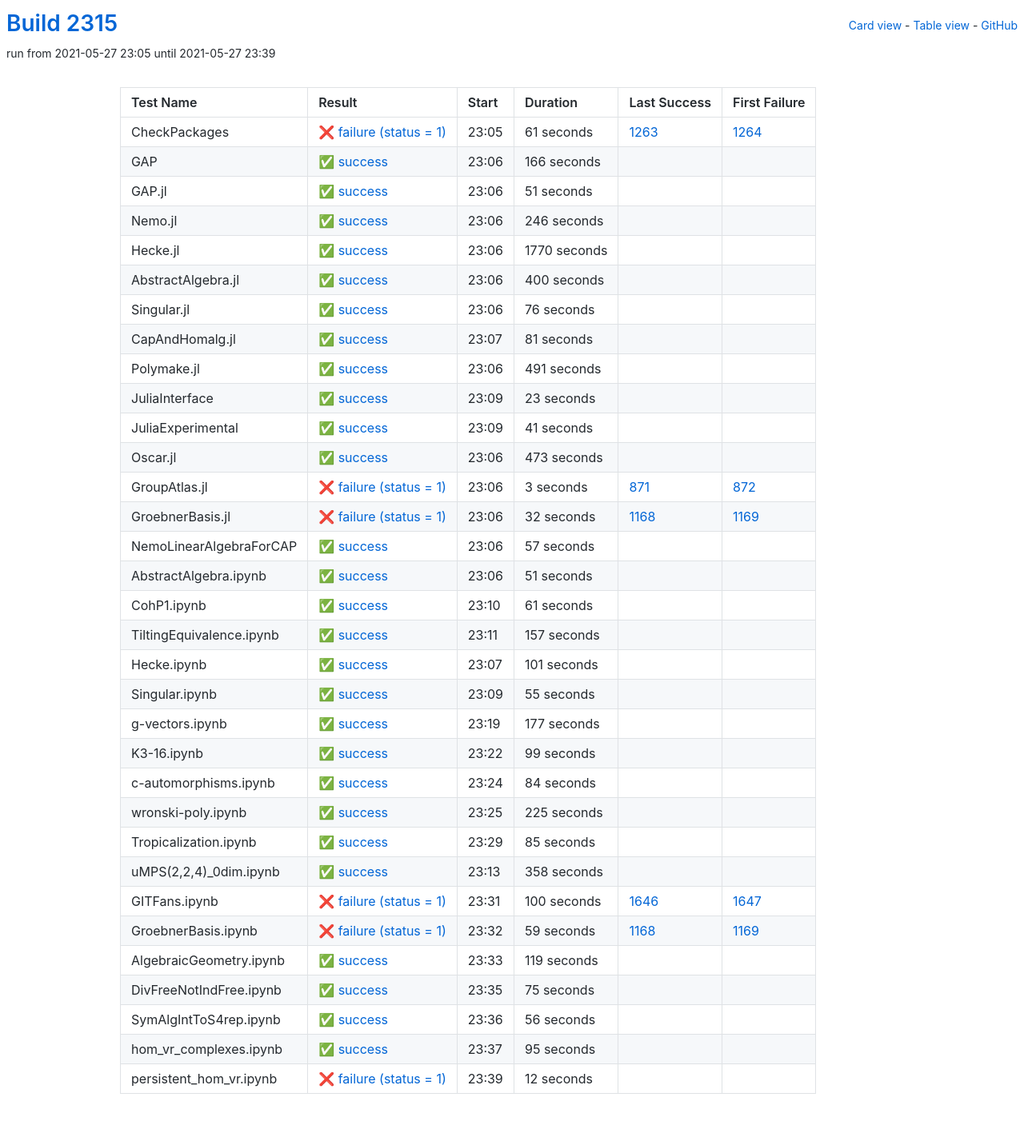
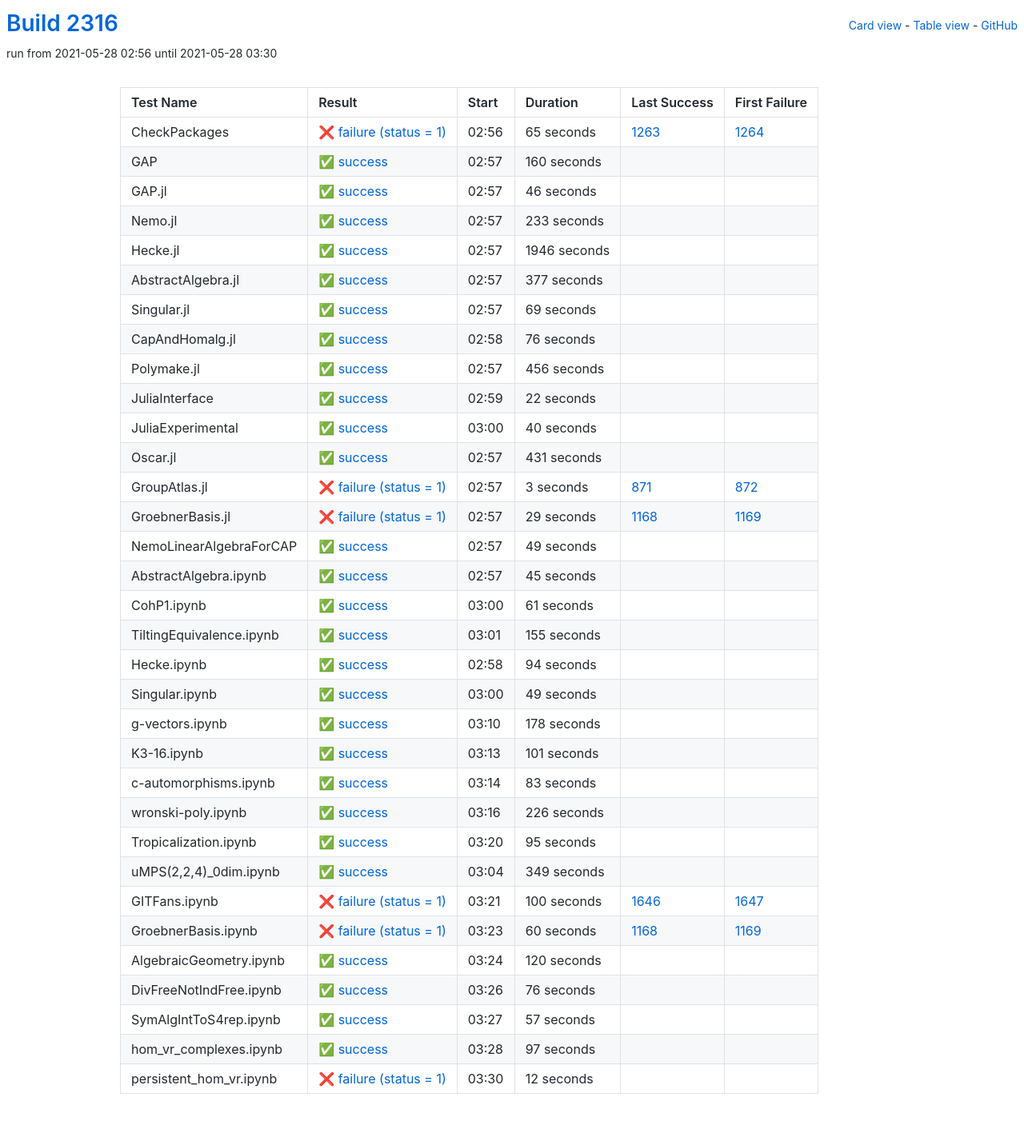
Before and after one commit to oscar-system/oscar-ci-status-stable, a Jekyll site: the page built from table.html, in a window 1280 px wide. Shown: the whole page at 80% size. Built offline with Jekyll 4.4.1, drawn with Linux system fonts in a browser that asks for light colours.

Commit message:
Build #2316

```diff
--- a/_data/ci.yml
+++ b/_data/ci.yml
@@ -1,6 +1,6 @@
 ---
-build: 2315
-build_url: https://oscarci.mathematik.uni-kl.de/job/oscar-stable/2315/
+build: 2316
+build_url: https://oscarci.mathematik.uni-kl.de/job/oscar-stable/2316/
 job: oscar-stable
 organization: oscar-system
 repo: oscar-ci-status-stable
@@ -8,80 +8,92 @@ repourl: https://github.com/oscar-system/oscar-ci-status-stable
 tests:
 - name: CheckPackages
   id: checkpackages
-  log: https://oscarci.mathematik.uni-kl.de/job/oscar-stable/2315/artifact/logs/build-2315/CheckPackages.log
-  start: 2021-05-27 23:05
+  log: https://oscarci.mathematik.uni-kl.de/job/oscar-stable/2316/artifact/logs/build-2316/CheckPackages.log
+  start: 2021-05-28 02:56
   success: false
   exitcode: 1
   status: failure
-  duration: 61
+  duration: 65
   last_success: 1263
   last_success_url: https://oscarci.mathematik.uni-kl.de/job/oscar-stable/1263/
   first_failure: 1264
   first_failure_url: https://oscarci.mathematik.uni-kl.de/job/oscar-stable/1264/
 - name: GAP
   id: gap
-  log: https://oscarci.mathematik.uni-kl.de/job/oscar-stable/2315/artifact/logs/build-2315/GAP.log
-  start: 2021-05-27 23:06
+  log: https://oscarci.mathematik.uni-kl.de/job/oscar-stable/2316/artifact/logs/build-2316/GAP.log
+  start: 2021-05-28 02:57
   success: true
   exitcode: 0
   status: success
-  duration: 166
+  duration: 160
   last_success: false
   last_success_url:
   first_failure: false
   first_failure_url:
 - name: GAP.jl
   id: gap-jl
-  log: https://oscarci.mathematik.uni-kl.de/job/oscar-stable/2315/artifact/logs/build-2315/GAP.jl.log
-  start: 2021-05-27 23:06
+  log: https://oscarci.mathematik.uni-kl.de/job/oscar-stable/2316/artifact/logs/build-2316/GAP.jl.log
+  start: 2021-05-28 02:57
   success: true
   exitcode: 0
   status: success
-  duration: 51
+  duration: 46
   last_success: false
   last_success_url:
   first_failure: false
   first_failure_url:
 - name: Nemo.jl
   id: nemo-jl
-  log: https://oscarci.mathematik.uni-kl.de/job/oscar-stable/2315/artifact/logs/build-2315/Nemo.jl.log
-  start: 2021-05-27 23:06
+  log: https://oscarci.mathematik.uni-kl.de/job/oscar-stable/2316/artifact/logs/build-2316/Nemo.jl.log
+  start: 2021-05-28 02:57
   success: true
   exitcode: 0
   status: success
-  duration: 246
+  duration: 233
   last_success: false
   last_success_url:
   first_failure: false
   first_failure_url:
 - name: Hecke.jl
   id: hecke-jl
-  log: https://oscarci.mathematik.uni-kl.de/job/oscar-stable/2315/artifact/logs/build-2315/Hecke.jl.log
-  start: 2021-05-27 23:06
+  log: https://oscarci.mathematik.uni-kl.de/job/oscar-stable/2316/artifact/logs/build-2316/Hecke.jl.log
+  start: 2021-05-28 02:57
   success: true
   exitcode: 0
   status: success
-  duration: 1770
+  duration: 1946
   last_success: false
   last_success_url:
   first_failure: false
   first_failure_url:
 - name: AbstractAlgebra.jl
   id: abstractalgebra-jl
-  log: https://oscarci.mathematik.uni-kl.de/job/oscar-stable/2315/artifact/logs/build-2315/AbstractAlgebra.jl.log
-  start: 2021-05-27 23:06
+  log: https://oscarci.mathematik.uni-kl.de/job/oscar-stable/2316/artifact/logs/build-2316/AbstractAlgebra.jl.log
+  start: 2021-05-28 02:57
   success: true
   exitcode: 0
   status: success
-  duration: 400
+  duration: 377
   last_success: false
   last_success_url:
   first_failure: false
   first_failure_url:
 - name: Singular.jl
   id: singular-jl
-  log: https://oscarci.mathematik.uni-kl.de/job/oscar-stable/2315/artifact/logs/build-2315/Singular.jl.log
-  start: 2021-05-27 23:06
+  log: https://oscarci.mathematik.uni-kl.de/job/oscar-stable/2316/artifact/logs/build-2316/Singular.jl.log
+  start: 2021-05-28 02:57
+  success: true
+  exitcode: 0
+  status: success
+  duration: 69
+  last_success: false
+  last_success_url:
+  first_failure: false
+  first_failure_url:
+- name: CapAndHomalg.jl
+  id: capandhomalg-jl
+  log: https://oscarci.mathematik.uni-kl.de/job/oscar-stable/2316/artifact/logs/build-2316/CapAndHomalg.jl.log
+  start: 2021-05-28 02:58
   success: true
   exitcode: 0
   status: success
@@ -90,70 +102,58 @@ tests:
   last_success_url:
   first_failure: false
   first_failure_url:
-- name: CapAndHomalg.jl
-  id: capandhomalg-jl
-  log: https://oscarci.mathematik.uni-kl.de/job/oscar-stable/2315/artifact/logs/build-2315/CapAndHomalg.jl.log
-  start: 2021-05-27 23:07
+- name: Polymake.jl
+  id: polymake-jl
+  log: https://oscarci.mathematik.uni-kl.de/job/oscar-stable/2316/artifact/logs/build-2316/Polymake.jl.log
+  start: 2021-05-28 02:57
   success: true
   exitcode: 0
   status: success
-  duration: 81
-  last_success: false
-  last_success_url:
-  first_failure: false
-  first_failure_url:
-- name: Polymake.jl
-  id: polymake-jl
-  log: https://oscarci.mathematik.uni-kl.de/job/oscar-stable/2315/artifact/logs/build-2315/Polymake.jl.log
-  start: 2021-05-27 23:06
-  success: true
-  exitcode: 0
-  status: success
-  duration: 491
+  duration: 456
   last_success: false
   last_success_url:
   first_failure: false
   first_failure_url:
 - name: JuliaInterface
   id: juliainterface
-  log: https://oscarci.mathematik.uni-kl.de/job/oscar-stable/2315/artifact/logs/build-2315/JuliaInterface.log
-  start: 2021-05-27 23:09
+  log: https://oscarci.mathematik.uni-kl.de/job/oscar-stable/2316/artifact/logs/build-2316/JuliaInterface.log
+  start: 2021-05-28 02:59
   success: true
   exitcode: 0
   status: success
-  duration: 23
+  duration: 22
   last_success: false
   last_success_url:
   first_failure: false
   first_failure_url:
 - name: JuliaExperimental
   id: juliaexperimental
-  log: https://oscarci.mathematik.uni-kl.de/job/oscar-stable/2315/artifact/logs/build-2315/JuliaExperimental.log
-  start: 2021-05-27 23:09
+  log: https://oscarci.mathematik.uni-kl.de/job/oscar-stable/2316/artifact/logs/build-2316/JuliaExperimental.log
+  start: 2021-05-28 03:00
   success: true
   exitcode: 0
   status: success
-  duration: 41
+  duration: 40
   last_success: false
   last_success_url:
   first_failure: false
   first_failure_url:
 - name: Oscar.jl
   id: oscar-jl
-  log: https://oscarci.mathematik.uni-kl.de/job/oscar-stable/2315/artifact/logs/build-2315/Oscar.jl.log
-  start: 2021-05-27 23:06
+  log: https://oscarci.mathematik.uni-kl.de/job/oscar-stable/2316/artifact/logs/build-2316/Oscar.jl.log
+  start: 2021-05-28 02:57
   success: true
   exitcode: 0
   status: success
-  duration: 473
+  duration: 431
   last_success: false
   last_success_url:
   first_failure: false
   first_failure_url:
 - name: GroupAtlas.jl
   id: groupatlas-jl
-  log: https://oscarci.mathematik.uni-kl.de/job/oscar-stable/2315/artifact/logs/build-2315/GroupAtlas.jl.log
-  start: 2021-05-27 23:06
+  log: https://oscarci.mathematik.uni-kl.de/job/oscar-stable/2316/artifact/logs/build-2316/GroupAtlas.jl.log
+  start: 2021-05-28 02:57
   success: false
   exitcode: 1
   status: failure
@@ -164,44 +164,44 @@ tests:
   first_failure_url: https://oscarci.mathematik.uni-kl.de/job/oscar-stable/872/
 - name: GroebnerBasis.jl
   id: groebnerbasis-jl
-  log: https://oscarci.mathematik.uni-kl.de/job/oscar-stable/2315/artifact/logs/build-2315/GroebnerBasis.jl.log
-  start: 2021-05-27 23:06
+  log: https://oscarci.mathematik.uni-kl.de/job/oscar-stable/2316/artifact/logs/build-2316/GroebnerBasis.jl.log
+  start: 2021-05-28 02:57
   success: false
   exitcode: 1
   status: failure
-  duration: 32
+  duration: 29
   last_success: 1168
   last_success_url: https://oscarci.mathematik.uni-kl.de/job/oscar-stable/1168/
   first_failure: 1169
   first_failure_url: https://oscarci.mathematik.uni-kl.de/job/oscar-stable/1169/
 - name: NemoLinearAlgebraForCAP
   id: nemolinearalgebraforcap
-  log: https://oscarci.mathematik.uni-kl.de/job/oscar-stable/2315/artifact/logs/build-2315/NemoLinearAlgebraForCAP.log
-  start: 2021-05-27 23:06
+  log: https://oscarci.mathematik.uni-kl.de/job/oscar-stable/2316/artifact/logs/build-2316/NemoLinearAlgebraForCAP.log
+  start: 2021-05-28 02:57
   success: true
   exitcode: 0
   status: success
-  duration: 57
+  duration: 49
   last_success: false
   last_success_url:
   first_failure: false
   first_failure_url:
 - name: AbstractAlgebra.ipynb
   id: abstractalgebra-ipynb
-  log: https://oscarci.mathematik.uni-kl.de/job/oscar-stable/2315/artifact/logs/build-2315/AbstractAlgebra.ipynb.log
-  start: 2021-05-27 23:06
+  log: https://oscarci.mathematik.uni-kl.de/job/oscar-stable/2316/artifact/logs/build-2316/AbstractAlgebra.ipynb.log
+  start: 2021-05-28 02:57
   success: true
   exitcode: 0
   status: success
-  duration: 51
+  duration: 45
   last_success: false
   last_success_url:
   first_failure: false
   first_failure_url:
 - name: CohP1.ipynb
   id: cohp1-ipynb
-  log: https://oscarci.mathematik.uni-kl.de/job/oscar-stable/2315/artifact/logs/build-2315/CohP1.ipynb.log
-  start: 2021-05-27 23:10
+  log: https://oscarci.mathematik.uni-kl.de/job/oscar-stable/2316/artifact/logs/build-2316/CohP1.ipynb.log
+  start: 2021-05-28 03:00
   success: true
   exitcode: 0
   status: success
@@ -212,20 +212,56 @@ tests:
   first_failure_url:
 - name: TiltingEquivalence.ipynb
   id: tiltingequivalence-ipynb
-  log: https://oscarci.mathematik.uni-kl.de/job/oscar-stable/2315/artifact/logs/build-2315/TiltingEquivalence.ipynb.log
-  start: 2021-05-27 23:11
+  log: https://oscarci.mathematik.uni-kl.de/job/oscar-stable/2316/artifact/logs/build-2316/TiltingEquivalence.ipynb.log
+  start: 2021-05-28 03:01
   success: true
   exitcode: 0
   status: success
-  duration: 157
+  duration: 155
   last_success: false
   last_success_url:
   first_failure: false
   first_failure_url:
 - name: Hecke.ipynb
   id: hecke-ipynb
-  log: https://oscarci.mathematik.uni-kl.de/job/oscar-stable/2315/artifact/logs/build-2315/Hecke.ipynb.log
-  start: 2021-05-27 23:07
+  log: https://oscarci.mathematik.uni-kl.de/job/oscar-stable/2316/artifact/logs/build-2316/Hecke.ipynb.log
+  start: 2021-05-28 02:58
+  success: true
+  exitcode: 0
+  status: success
+  duration: 94
+  last_success: false
+  last_success_url:
+  first_failure: false
+  first_failure_url:
+- name: Singular.ipynb
+  id: singular-ipynb
+  log: https://oscarci.mathematik.uni-kl.de/job/oscar-stable/2316/artifact/logs/build-2316/Singular.ipynb.log
+  start: 2021-05-28 03:00
+  success: true
+  exitcode: 0
+  status: success
+  duration: 49
+  last_success: false
+  last_success_url:
+  first_failure: false
+  first_failure_url:
+- name: g-vectors.ipynb
+  id: g-vectors-ipynb
+  log: https://oscarci.mathematik.uni-kl.de/job/oscar-stable/2316/artifact/logs/build-2316/g-vectors.ipynb.log
+  start: 2021-05-28 03:10
+  success: true
+  exitcode: 0
+  status: success
+  duration: 178
+  last_success: false
+  last_success_url:
+  first_failure: false
+  first_failure_url:
+- name: K3-16.ipynb
+  id: k3-16-ipynb
+  log: https://oscarci.mathematik.uni-kl.de/job/oscar-stable/2316/artifact/logs/build-2316/K3-16.ipynb.log
+  start: 2021-05-28 03:13
   success: true
   exitcode: 0
   status: success
@@ -234,94 +270,58 @@ tests:
   last_success_url:
   first_failure: false
   first_failure_url:
-- name: Singular.ipynb
-  id: singular-ipynb
-  log: https://oscarci.mathematik.uni-kl.de/job/oscar-stable/2315/artifact/logs/build-2315/Singular.ipynb.log
-  start: 2021-05-27 23:09
+- name: c-automorphisms.ipynb
+  id: c-automorphisms-ipynb
+  log: https://oscarci.mathematik.uni-kl.de/job/oscar-stable/2316/artifact/logs/build-2316/c-automorphisms.ipynb.log
+  start: 2021-05-28 03:14
   success: true
   exitcode: 0
   status: success
-  duration: 55
-  last_success: false
-  last_success_url:
-  first_failure: false
-  first_failure_url:
-- name: g-vectors.ipynb
-  id: g-vectors-ipynb
-  log: https://oscarci.mathematik.uni-kl.de/job/oscar-stable/2315/artifact/logs/build-2315/g-vectors.ipynb.log
-  start: 2021-05-27 23:19
-  success: true
-  exitcode: 0
-  status: success
-  duration: 177
-  last_success: false
-  last_success_url:
-  first_failure: false
-  first_failure_url:
-- name: K3-16.ipynb
-  id: k3-16-ipynb
-  log: https://oscarci.mathematik.uni-kl.de/job/oscar-stable/2315/artifact/logs/build-2315/K3-16.ipynb.log
-  start: 2021-05-27 23:22
-  success: true
-  exitcode: 0
-  status: success
-  duration: 99
-  last_success: false
-  last_success_url:
-  first_failure: false
-  first_failure_url:
-- name: c-automorphisms.ipynb
-  id: c-automorphisms-ipynb
-  log: https://oscarci.mathematik.uni-kl.de/job/oscar-stable/2315/artifact/logs/build-2315/c-automorphisms.ipynb.log
-  start: 2021-05-27 23:24
-  success: true
-  exitcode: 0
-  status: success
-  duration: 84
+  duration: 83
   last_success: false
   last_success_url:
   first_failure: false
   first_failure_url:
 - name: wronski-poly.ipynb
   id: wronski-poly-ipynb
-  log: https://oscarci.mathematik.uni-kl.de/job/oscar-stable/2315/artifact/logs/build-2315/wronski-poly.ipynb.log
-  start: 2021-05-27 23:25
+  log: https://oscarci.mathematik.uni-kl.de/job/oscar-stable/2316/artifact/logs/build-2316/wronski-poly.ipynb.log
+  start: 2021-05-28 03:16
   success: true
   exitcode: 0
   status: success
-  duration: 225
+  duration: 226
   last_success: false
   last_success_url:
   first_failure: false
   first_failure_url:
 - name: Tropicalization.ipynb
   id: tropicalization-ipynb
-  log: https://oscarci.mathematik.uni-kl.de/job/oscar-stable/2315/artifact/logs/build-2315/Tropicalization.ipynb.log
-  start: 2021-05-27 23:29
+  log: https://oscarci.mathematik.uni-kl.de/job/oscar-stable/2316/artifact/logs/build-2316/Tropicalization.ipynb.log
+  start: 2021-05-28 03:20
   success: true
   exitcode: 0
   status: success
-  duration: 85
+  duration: 95
   last_success: false
   last_success_url:
   first_failure: false
   first_failure_url:
 - name: uMPS(2,2,4)_0dim.ipynb
   id: umps-2-2-4-0dim-ipynb
-  log: https://oscarci.mathematik.uni-kl.de/job/oscar-stable/2315/artifact/logs/build-2315/uMPS-2-2-4-_0dim.ipynb.log
-  start: 2021-05-27 23:13
+  log: https://oscarci.mathematik.uni-kl.de/job/oscar-stable/2316/artifact/logs/build-2316/uMPS-2-2-4-_0dim.ipynb.log
+  start: 2021-05-28 03:04
   success: true
   exitcode: 0
   status: success
-  duration: 358
+  duration: 349
   last_success: false
   last_success_url:
   first_failure: false
   first_failure_url:
 - name: GITFans.ipynb
   id: gitfans-ipynb
-  log: https://oscarci.mathematik.uni-kl.de/job/oscar-stable/2315/artifact/logs/build-2315/GITFans.ipynb.log
-  start: 2021-05-27 23:31
+  log: https://oscarci.mathematik.uni-kl.de/job/oscar-stable/2316/artifact/logs/build-2316/GITFans.ipynb.log
+  start: 2021-05-28 03:21
   success: false
   exitcode: 1
   status: failure
@@ -332,68 +332,68 @@ tests:
   first_failure_url: https://oscarci.mathematik.uni-kl.de/job/oscar-stable/1647/
 - name: GroebnerBasis.ipynb
   id: groebnerbasis-ipynb
-  log: https://oscarci.mathematik.uni-kl.de/job/oscar-stable/2315/artifact/logs/build-2315/GroebnerBasis.ipynb.log
-  start: 2021-05-27 23:32
+  log: https://oscarci.mathematik.uni-kl.de/job/oscar-stable/2316/artifact/logs/build-2316/GroebnerBasis.ipynb.log
+  start: 2021-05-28 03:23
   success: false
   exitcode: 1
   status: failure
-  duration: 59
+  duration: 60
   last_success: 1168
   last_success_url: https://oscarci.mathematik.uni-kl.de/job/oscar-stable/1168/
   first_failure: 1169
   first_failure_url: https://oscarci.mathematik.uni-kl.de/job/oscar-stable/1169/
 - name: AlgebraicGeometry.ipynb
   id: algebraicgeometry-ipynb
-  log: https://oscarci.mathematik.uni-kl.de/job/oscar-stable/2315/artifact/logs/build-2315/AlgebraicGeometry.ipynb.log
-  start: 2021-05-27 23:33
+  log: https://oscarci.mathematik.uni-kl.de/job/oscar-stable/2316/artifact/logs/build-2316/AlgebraicGeometry.ipynb.log
+  start: 2021-05-28 03:24
   success: true
   exitcode: 0
   status: success
-  duration: 119
+  duration: 120
   last_success: false
   last_success_url:
   first_failure: false
   first_failure_url:
 - name: DivFreeNotIndFree.ipynb
   id: divfreenotindfree-ipynb
-  log: https://oscarci.mathematik.uni-kl.de/job/oscar-stable/2315/artifact/logs/build-2315/DivFreeNotIndFree.ipynb.log
-  start: 2021-05-27 23:35
+  log: https://oscarci.mathematik.uni-kl.de/job/oscar-stable/2316/artifact/logs/build-2316/DivFreeNotIndFree.ipynb.log
+  start: 2021-05-28 03:26
   success: true
   exitcode: 0
   status: success
-  duration: 75
+  duration: 76
   last_success: false
   last_success_url:
   first_failure: false
   first_failure_url:
 - name: SymAlgIntToS4rep.ipynb
   id: symalginttos4rep-ipynb
-  log: https://oscarci.mathematik.uni-kl.de/job/oscar-stable/2315/artifact/logs/build-2315/SymAlgIntToS4rep.ipynb.log
-  start: 2021-05-27 23:36
+  log: https://oscarci.mathematik.uni-kl.de/job/oscar-stable/2316/artifact/logs/build-2316/SymAlgIntToS4rep.ipynb.log
+  start: 2021-05-28 03:27
   success: true
   exitcode: 0
   status: success
-  duration: 56
+  duration: 57
   last_success: false
   last_success_url:
   first_failure: false
   first_failure_url:
 - name: hom_vr_complexes.ipynb
   id: hom-vr-complexes-ipynb
-  log: https://oscarci.mathematik.uni-kl.de/job/oscar-stable/2315/artifact/logs/build-2315/hom_vr_complexes.ipynb.log
-  start: 2021-05-27 23:37
+  log: https://oscarci.mathematik.uni-kl.de/job/oscar-stable/2316/artifact/logs/build-2316/hom_vr_complexes.ipynb.log
+  start: 2021-05-28 03:28
   success: true
   exitcode: 0
   status: success
-  duration: 95
+  duration: 97
   last_success: false
   last_success_url:
   first_failure: false
   first_failure_url:
 - name: persistent_hom_vr.ipynb
   id: persistent-hom-vr-ipynb
-  log: https://oscarci.mathematik.uni-kl.de/job/oscar-stable/2315/artifact/logs/build-2315/persistent_hom_vr.ipynb.log
-  start: 2021-05-27 23:39
+  log: https://oscarci.mathematik.uni-kl.de/job/oscar-stable/2316/artifact/logs/build-2316/persistent_hom_vr.ipynb.log
+  start: 2021-05-28 03:30
   success: false
   exitcode: 1
   status: failure
```
Also changed, not shown: README.md.
